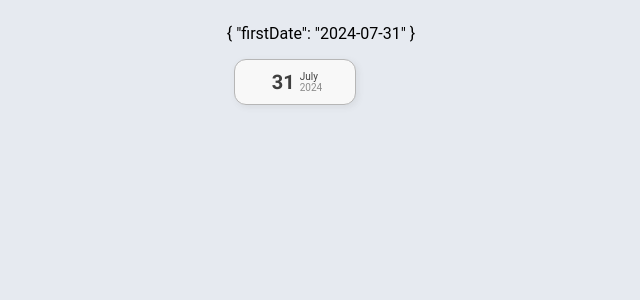
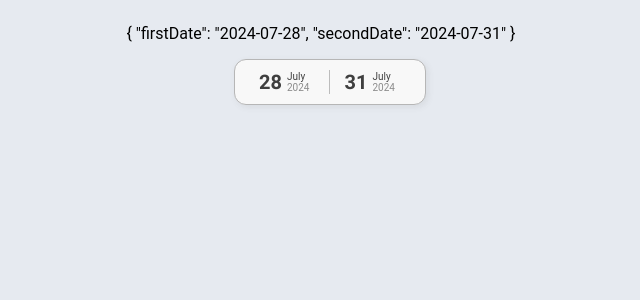
Before and after one commit to Mwiert/miniSpa, a Vue app: page /timebenders in a window 1280 px wide. Shown: the top 300 px of the page, without its empty margins (335-975 px from the left). Built offline with nearby package versions, Linux system fonts and the light colour scheme; a web font is replaced by a local one.

Commit message:
multiDatePicker day validation fix

```diff
--- a/src/components/UIMultiDatePicker.vue
+++ b/src/components/UIMultiDatePicker.vue
@@ -409,7 +409,7 @@ export default {
     //This is for the right button to go to the next month
     onClickToRight() {
       this.nextMonthDate = this.calendarDate.add(2, 'month').endOf('month').format('YYYY-MM-DD')
-      this.prevMonthDate = this.calendarDate.format('YYYY-MM-DD')
+      this.prevMonthDate = this.calendarDate.startOf('month').format('YYYY-MM-DD')
       this.calendarDate = this.calendarDate.add(1, 'month')
       this.currentDate = this.calendarDate.format('YYYY-MM-DD')
       //This is for creating the days in the next month with manipulated date
@@ -423,7 +423,10 @@ export default {
     //This is for the left button to go to the next month
     onClickToLeft() {
       this.nextMonthDate = this.calendarDate.endOf('month').format('YYYY-MM-DD')
-      this.prevMonthDate = this.calendarDate.subtract(2, 'month').format('YYYY-MM-DD')
+      this.prevMonthDate = this.calendarDate
+        .subtract(2, 'month')
+        .startOf('month')
+        .format('YYYY-MM-DD')
       this.calendarDate = this.calendarDate.subtract(1, 'month')
       this.currentDate = this.calendarDate.format('YYYY-MM-DD')
       //This is for creating the days in the previous month with manipulated date
@@ -764,7 +767,10 @@ export default {
 
         this.currentDate = this.calendarDate.format('YYYY-MM-DD')
         this.nextMonthDate = this.calendarDate.add(1, 'month').endOf('month').format('YYYY-MM-DD')
-        this.prevMonthDate = this.calendarDate.subtract(1, 'month').format('YYYY-MM-DD')
+        this.prevMonthDate = this.calendarDate
+          .subtract(1, 'month')
+          .startOf('month')
+          .format('YYYY-MM-DD')
         this.populdateMonthDays()
         this.checkDateHistory()
         this.updateBetweenDates()
--- a/src/pages/TimeBenders.vue
+++ b/src/pages/TimeBenders.vue
@@ -4,9 +4,9 @@
     <!-- selectedDate comes from UIDateRangePicker with v-model implementation -->
     <UIDateRangePicker
       v-model="selectDate"
-      :isSingleDatePicker="true"
-      :validateForwardDay="2"
-      :validateBackDay="3" />
+      :isMultiDatePicker="true"
+      isPast
+      :validateBackDay="50" />
   </div>
 </template>
 
```
